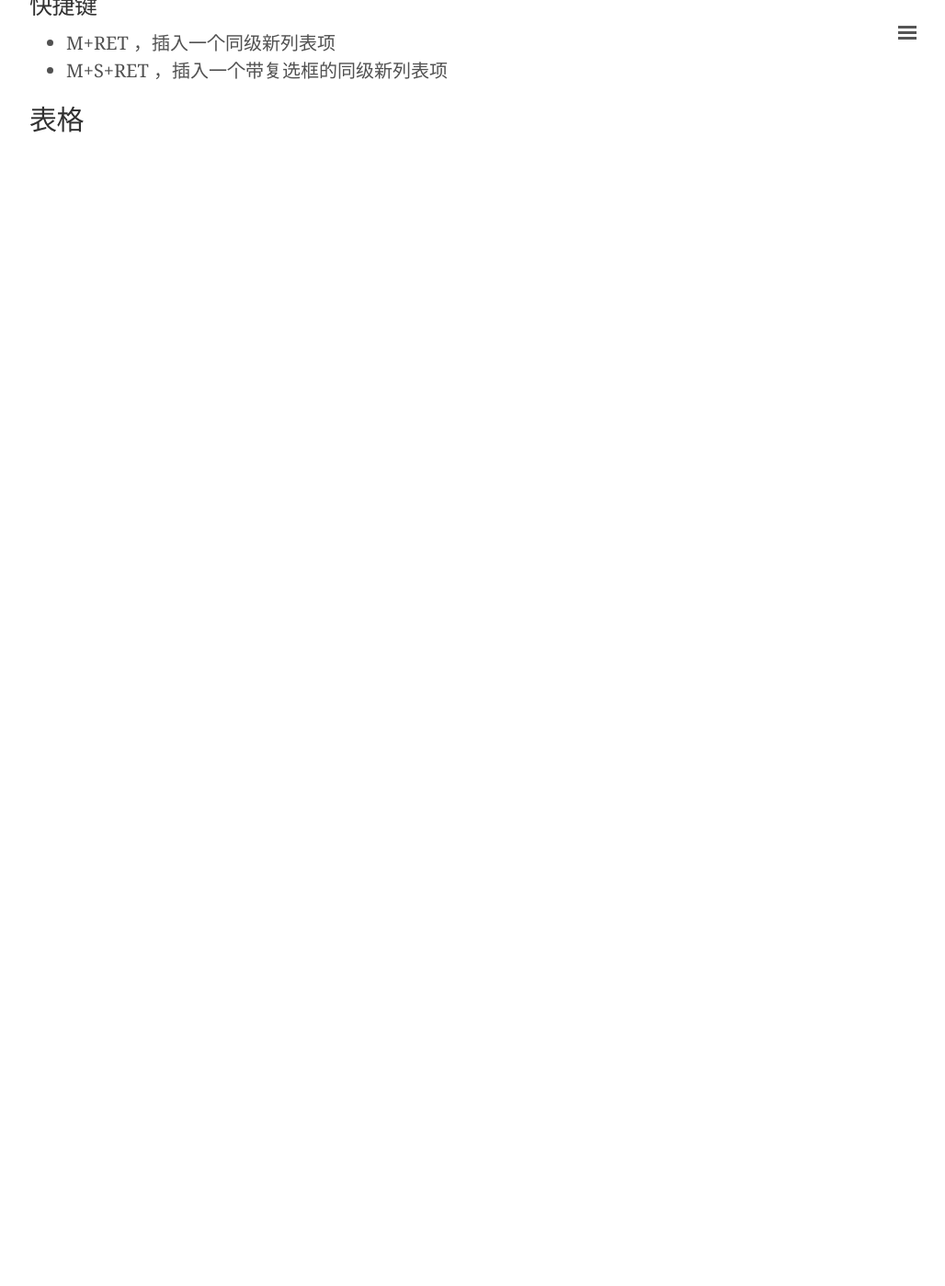
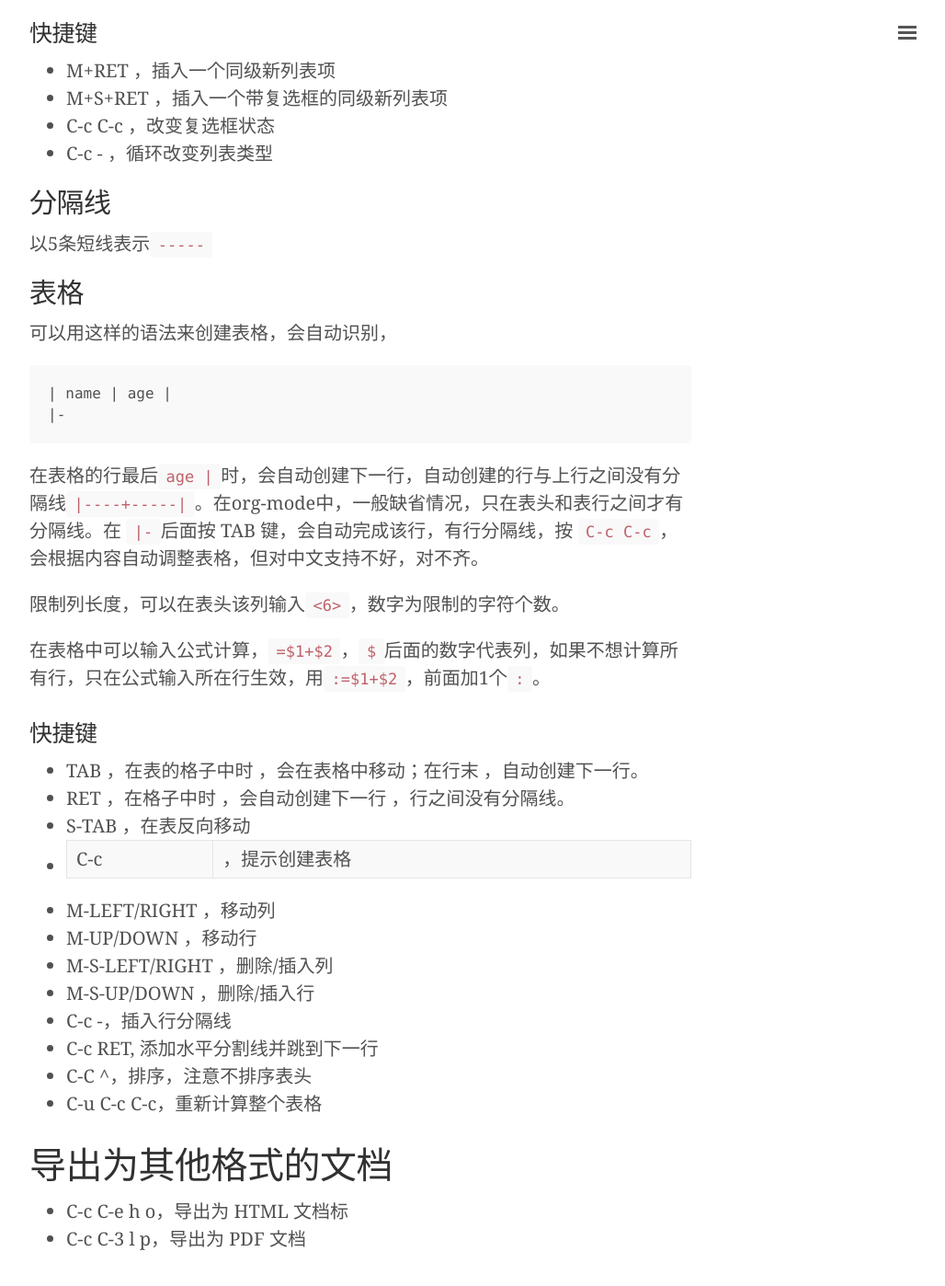
Before and after one commit to 0000-bigtree/0000-bigtree.github.io, a Jekyll site: the page built from _posts/2015-11-28-org-mode.md, in a window 1280 px wide and 1400 px high, scrolled down 2026 px. Shown: the whole window at 92% size, without its empty margins (248-1276 px from the left). Built offline with Jekyll 4.4.1, drawn with Linux system fonts in a browser that asks for light colours; before the commit the page ends 2256 px from its top, so only the background shows below that; some of the changed text lies outside the part shown.

Commit message:
update org mode post

```diff
--- a/_posts/2015-11-28-org-mode.md
+++ b/_posts/2015-11-28-org-mode.md
@@ -31,6 +31,7 @@
 * M-C-RET      ，在下面插入一个 TODO 同级标题/在下面插入一个同级带复选框的列表
 * C-c　*　　　　，将本行设为标题/正文
 * C-c C-w     ，将子树或者区域移动到另一个标题下
+* C-c C-x b   ，在新的buffer中显示当前分支
 * TAB          ，循环折叠/展开标题(列表)
 * S-TAB        ，循环切换整个文档的标题(列表)状态(三种状态：折叠、打开下一级和打开全部)
 * M-UP/DOWN    ，移动标题(列表)项
@@ -71,7 +72,45 @@
 
 ### 快捷键
 
-* M+RET        ，插入一个同级新列表项
-* M+S+RET      ，插入一个带复选框的同级新列表项
+* M+RET   ，插入一个同级新列表项
+* M+S+RET ，插入一个带复选框的同级新列表项
+* C-c C-c ，改变复选框状态
+* C-c -   ，循环改变列表类型
+
+## 分隔线
+
+以5条短线表示`-----`
 
 ## 表格
+
+可以用这样的语法来创建表格，会自动识别，
+
+    | name | age |
+    |-
+
+在表格的行最后`age |`时，会自动创建下一行，自动创建的行与上行之间没有分隔线`|----+-----|`。在org-mode中，一般缺省情况，只在表头和表行之间才有分隔线。在 `|-`后面按 TAB 键，会自动完成该行，有行分隔线，按 `C-c C-c`，会根据内容自动调整表格，但对中文支持不好，对不齐。
+
+限制列长度，可以在表头该列输入`<6>`，数字为限制的字符个数。
+
+在表格中可以输入公式计算，`=$1+$2`，`$`后面的数字代表列，如果不想计算所有行，只在公式输入所在行生效，用`:=$1+$2`，前面加1个`:`。
+
+### 快捷键
+
+* TAB            ，在表的格子中时 ，会在表格中移动；在行末 ，自动创建下一行。
+* RET            ，在格子中时     ，会自动创建下一行       ，行之间没有分隔线。
+* S-TAB          ，在表反向移动
+* C-c |          ，提示创建表格
+* M-LEFT/RIGHT   ，移动列
+* M-UP/DOWN      ，移动行
+* M-S-LEFT/RIGHT ，删除/插入列
+* M-S-UP/DOWN    ，删除/插入行
+* C-c -，插入行分隔线
+* C-c RET, 添加水平分割线并跳到下一行
+* C-C ^，排序，注意不排序表头
+* C-u C-c C-c，重新计算整个表格
+
+
+# 导出为其他格式的文档
+
+* C-c C-e h o，导出为 HTML 文档标
+* C-c C-3 l p，导出为 PDF 文档
```
